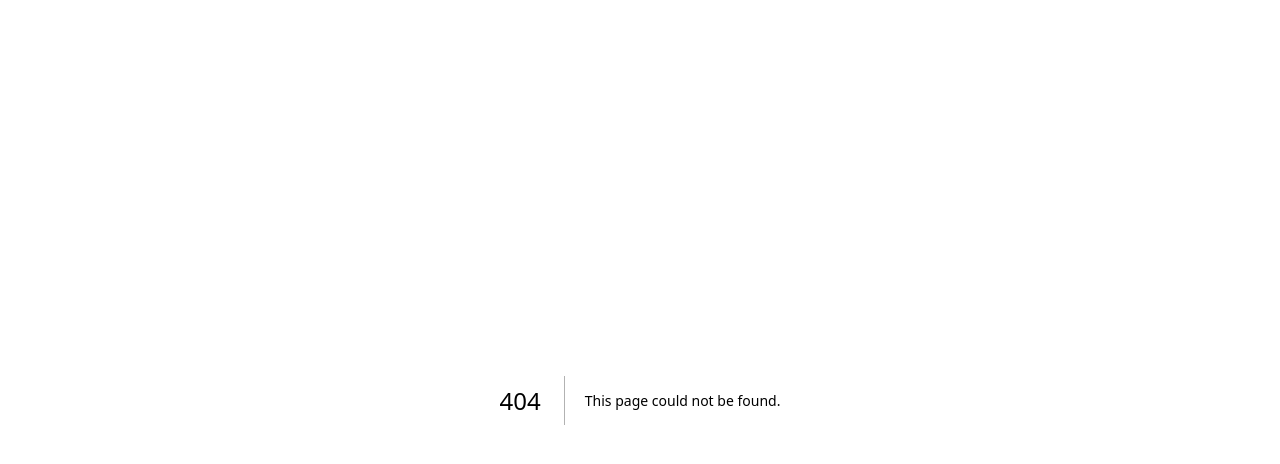
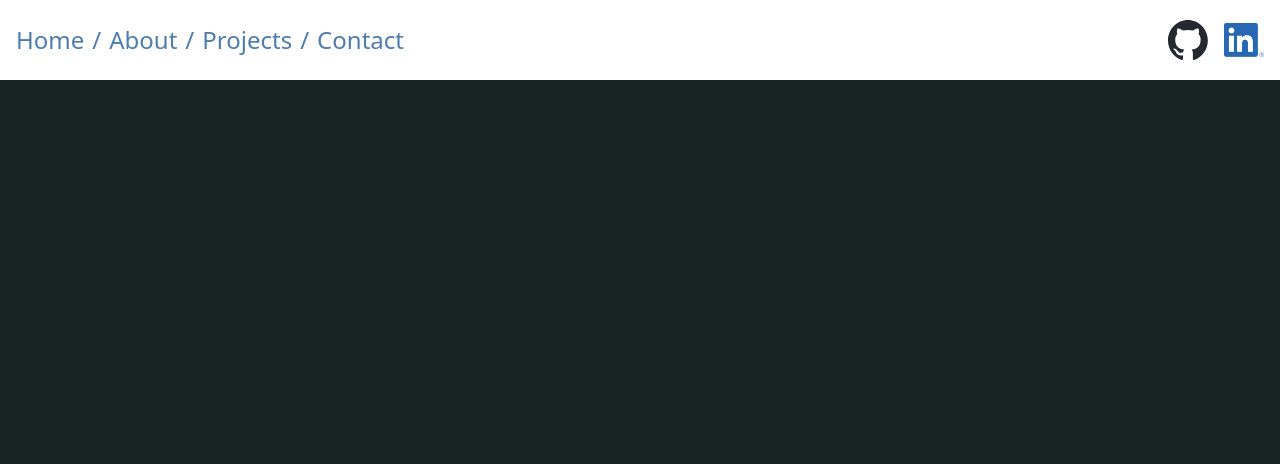
Before and after one commit to schottler3/portfolio, a Next.js app: page /contact in a window 1280 px wide. Before the commit this address had no page. Shown: the top 464 px of the page. Built offline with nearby package versions, Linux system fonts and the light colour scheme.

Commit message:
Contact initial

```diff
--- /dev/null
+++ b/src/app/contact/page.tsx
@@ -0,0 +1,12 @@
+"use client"
+import React, { useState } from 'react';
+import Header from '../components/Header';
+
+export default function Contact() {
+
+    return (
+        <div className="bg-charcoal min-h-screen">
+            <Header />
+        </div>
+    );
+}
```
Also changed, not shown: firebase.json, 1 other file (tests, documents, lock files or other folders).
